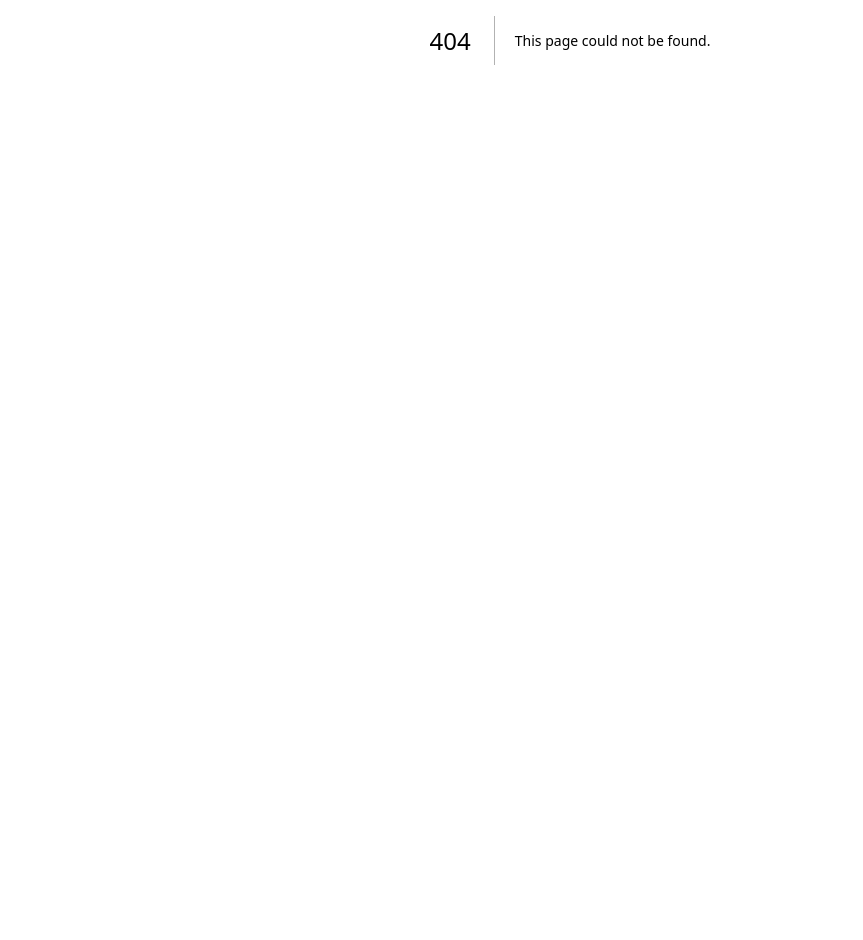
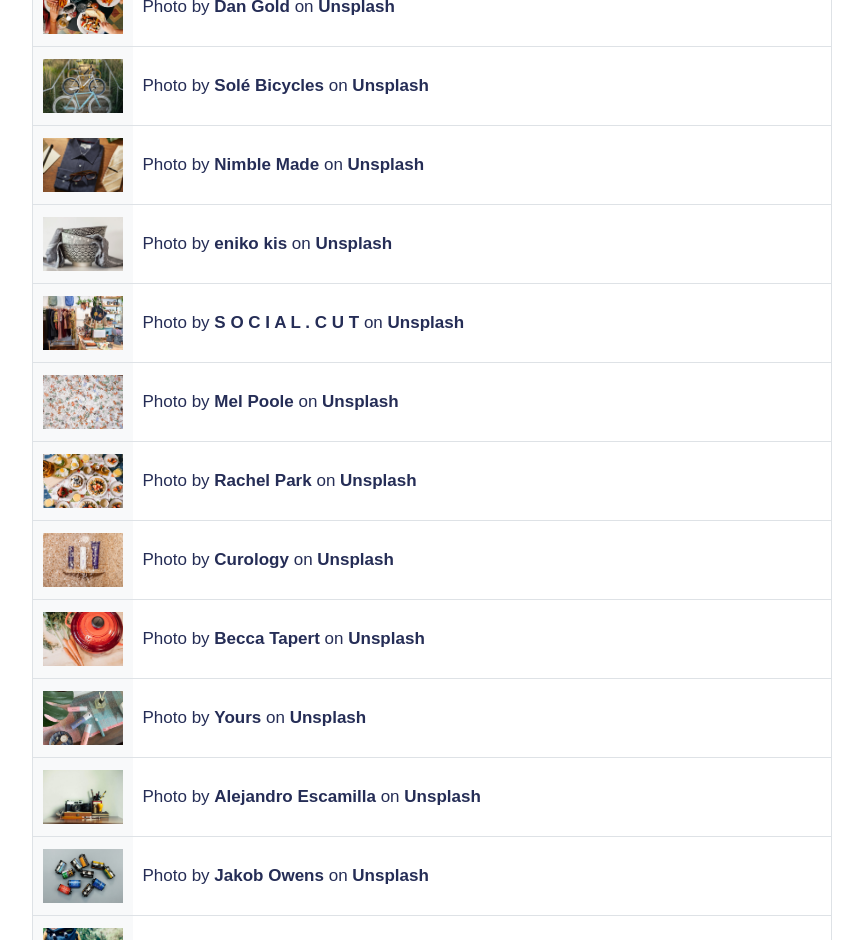
Before and after one commit to laurenashpole/inner-image-zoom, a Next.js app: page /about/photo-credits in a window 1280 px wide. Before the commit this address had no page. Shown: the part 360-1300 px from the top of the page, without its empty margins (70-933 px from the left). Before the commit the page ends 800 px from the top, so only its background shows below. Built offline with nearby package versions, Linux system fonts and the light colour scheme; a web font is replaced by a local one.

Commit message:
feat: add footer, subfooter, photo credits

```diff
--- /dev/null
+++ b/app/about/photo-credits/data.js
@@ -0,0 +1,114 @@
+export const DATA = [
+  {
+    src: '/home-hero-1.jpg',
+    width: 80,
+    height: 60,
+    name: 'Hailey Wagner',
+    username: 'haileyellenw',
+    url: 'https://unsplash.com/photos/white-and-pink-flowers-on-brown-wooden-box-4icV47LjYc4',
+  },
+  {
+    src: '/home-hero-2.jpg',
+    width: 80,
+    height: 80,
+    name: 'Dan Gold',
+    username: 'danielcgold',
+    url: 'https://unsplash.com/photos/four-person-earring-on-black-wooden-table-E6HjQaB7UEA',
+  },
+  {
+    src: '/home-hero-3.jpg',
+    width: 80,
+    height: 80,
+    name: 'Solé Bicycles',
+    username: 'solebicycles',
+    url: 'https://unsplash.com/photos/blue-and-yellow-road-bike-LPVMzMsO51o',
+  },
+  {
+    src: '/home-hero-4.jpg',
+    width: 80,
+    height: 80,
+    name: 'Nimble Made',
+    username: 'nimblemade',
+    url: 'https://unsplash.com/photos/black-and-orange-nike-polo-shirt-N0ke5zChVBU',
+  },
+  {
+    src: '/demo-1.jpg',
+    width: 80,
+    height: 54,
+    name: 'eniko kis',
+    username: 'enikoo',
+    url: 'https://unsplash.com/photos/stack-of-3-black-white-bowls-L0g_gTN8l_A',
+  },
+  {
+    src: '/demo-2.jpg',
+    width: 80,
+    height: 54,
+    name: 'S O C I A L . C U T',
+    username: 'socialcut',
+    url: 'https://unsplash.com/photos/assorted-colored-clothes-on-rack-near-brown-wooden-table-7KkDiSs5UdQ',
+  },
+  {
+    src: '/demo-3.jpg',
+    width: 80,
+    height: 54,
+    name: 'Mel Poole',
+    username: 'melpoole',
+    url: 'https://unsplash.com/photos/white-blue-and-red-stars-print-textile-i6NcIJXdK10',
+  },
+  {
+    src: '/demo-4.jpg',
+    width: 80,
+    height: 54,
+    name: 'Rachel Park',
+    username: 'therachelstory',
+    url: 'https://unsplash.com/photos/round-white-ceramic-plate-filled-with-waffle-hrlvr2ZlUNk',
+  },
+  {
+    src: '/demo-5.jpg',
+    width: 80,
+    height: 54,
+    name: 'Curology',
+    username: 'curology',
+    url: 'https://unsplash.com/photos/three-assorted-toiletries-on-brown-shelf-ZWNO4bzUP7k',
+  },
+  {
+    src: '/demo-6.jpg',
+    width: 80,
+    height: 54,
+    name: 'Becca Tapert',
+    username: 'beccatapert',
+    url: 'https://unsplash.com/photos/orange-ceramic-container-Nx_6-BQ0X6o',
+  },
+  {
+    src: '/demo-7.jpg',
+    width: 80,
+    height: 54,
+    name: 'Yours',
+    username: 'lovefromyours',
+    url: 'https://unsplash.com/photos/white-and-pink-hair-brush-on-glass-table-B9EHePG56zA',
+  },
+  {
+    src: '/demo-9-slide-1.jpg',
+    width: 80,
+    height: 54,
+    name: 'Alejandro Escamilla',
+    username: 'alejandroescamilla',
+    url: 'https://unsplash.com/',
+  },
+  {
+    src: '/demo-9-slide-2.jpg',
+    width: 80,
+    height: 54,
+    name: 'Jakob Owens',
+    username: 'jakobowens1',
+    url: 'https://unsplash.com/photos/assorted-camera-film-cartridges-qQdv-By21yE',
+  },
+  {
+    src: '/demo-9-slide-3.jpg',
+    width: 80,
+    height: 54,
+    name: 'KAL VISUALS',
+    username: 'kalvisuals',
+    url: 'https://unsplash.com/',
+  },
+];
--- /dev/null
+++ b/app/about/photo-credits/page.js
@@ -0,0 +1,16 @@
+import PhotoCreditsView from '@/app/components/about/PhotoCreditsView';
+import Shell from '@/app/components/layout/Shell';
+
+import { DATA } from './data';
+
+export const metadata = {
+  title: 'Inner Image Zoom | About | Photo Credits',
+};
+
+const PhotoCredits = () => (
+  <Shell activeLink="photo-credits">
+    <PhotoCreditsView credits={DATA} />
+  </Shell>
+);
+
+export default PhotoCredits;
--- /dev/null
+++ b/app/components/about/PhotoCreditsView.js
@@ -0,0 +1,76 @@
+import Image from 'next/image';
+
+import {
+  Anchor,
+  Box,
+  Stack,
+  Table,
+  TableTbody,
+  TableTd,
+  TableTh,
+  TableTr,
+  Title,
+} from '@mantine/core';
+
+import Section from '../layout/Section';
+
+const PhotoCreditsView = ({ credits }) => (
+  <Section type="secondary" py="xxxxl">
+    <Stack gap="xxl" maw="50rem">
+      <Title order={1}>Photo Credits</Title>
+
+      <Table variant="vertical" layout="fixed" withTableBorder>
+        <TableTbody>
+          {credits.map((credit) => (
+            <TableTr key={credit.src}>
+              <TableTh width={100}>
+                <Box
+                  pos="relative"
+                  h={54}
+                  w="100%"
+                  style={{
+                    overflow: 'hidden',
+                  }}
+                >
+                  <Image
+                    src={credit.src}
+                    width={credit.width}
+                    height={credit.height}
+                    style={{
+                      position: 'absolute',
+                      top: '50%',
+                      left: '50%',
+                      transform: 'translate3d(-50%, -50%, 0)',
+                    }}
+                    alt=""
+                  />
+                </Box>
+              </TableTh>
+
+              <TableTd>
+                Photo by{' '}
+                <Anchor
+                  fz="inherit"
+                  fw={600}
+                  href={`https://unsplash.com/${credit.username}?utm_content=creditCopyText&utm_medium=referral&utm_source=unsplash`}
+                >
+                  {credit.name}
+                </Anchor>{' '}
+                on{' '}
+                <Anchor
+                  fz="inherit"
+                  fw={600}
+                  href={`${credit.url}?utm_content=creditCopyText&utm_medium=referral&utm_source=unsplash`}
+                >
+                  Unsplash
+                </Anchor>
+              </TableTd>
+            </TableTr>
+          ))}
+        </TableTbody>
+      </Table>
+    </Stack>
+  </Section>
+);
+
+export default PhotoCreditsView;
--- a/app/components/layout/Footer.js
+++ b/app/components/layout/Footer.js
@@ -53,6 +53,18 @@ const Footer = () => {
 
           <ListItem>
             <Anchor
+              component={NextLink}
+              href="/demos"
+              c="light.1"
+              size="sm"
+              fw={600}
+            >
+              Demos
+            </Anchor>
+          </ListItem>
+
+          <ListItem>
+            <Anchor
               href="https://github.com/laurenashpole/inner-image-zoom/issues"
               c="light.1"
               size="sm"
@@ -63,7 +75,13 @@ const Footer = () => {
           </ListItem>
 
           <ListItem>
-            <Anchor href="" c="light.1" size="sm" fw={600}>
+            <Anchor
+              component={NextLink}
+              href="/about/photo-credits"
+              c="light.1"
+              size="sm"
+              fw={600}
+            >
               Photo Credits
             </Anchor>
           </ListItem>
--- a/app/demos/data.js
+++ b/app/demos/data.js
@@ -1,8 +1,4 @@
-import { FaCode } from 'react-icons/fa6';
 import { IoLogoJavascript, IoLogoVue } from 'react-icons/io5';
-import { LuFileCog } from 'react-icons/lu';
-import { SiNpm } from 'react-icons/si';
-import { InnerImageZoom } from 'react-inner-image-zoom';
 
 import Code from '@/app/components/shared/Code';
 import { Anchor } from '@mantine/core';
```
